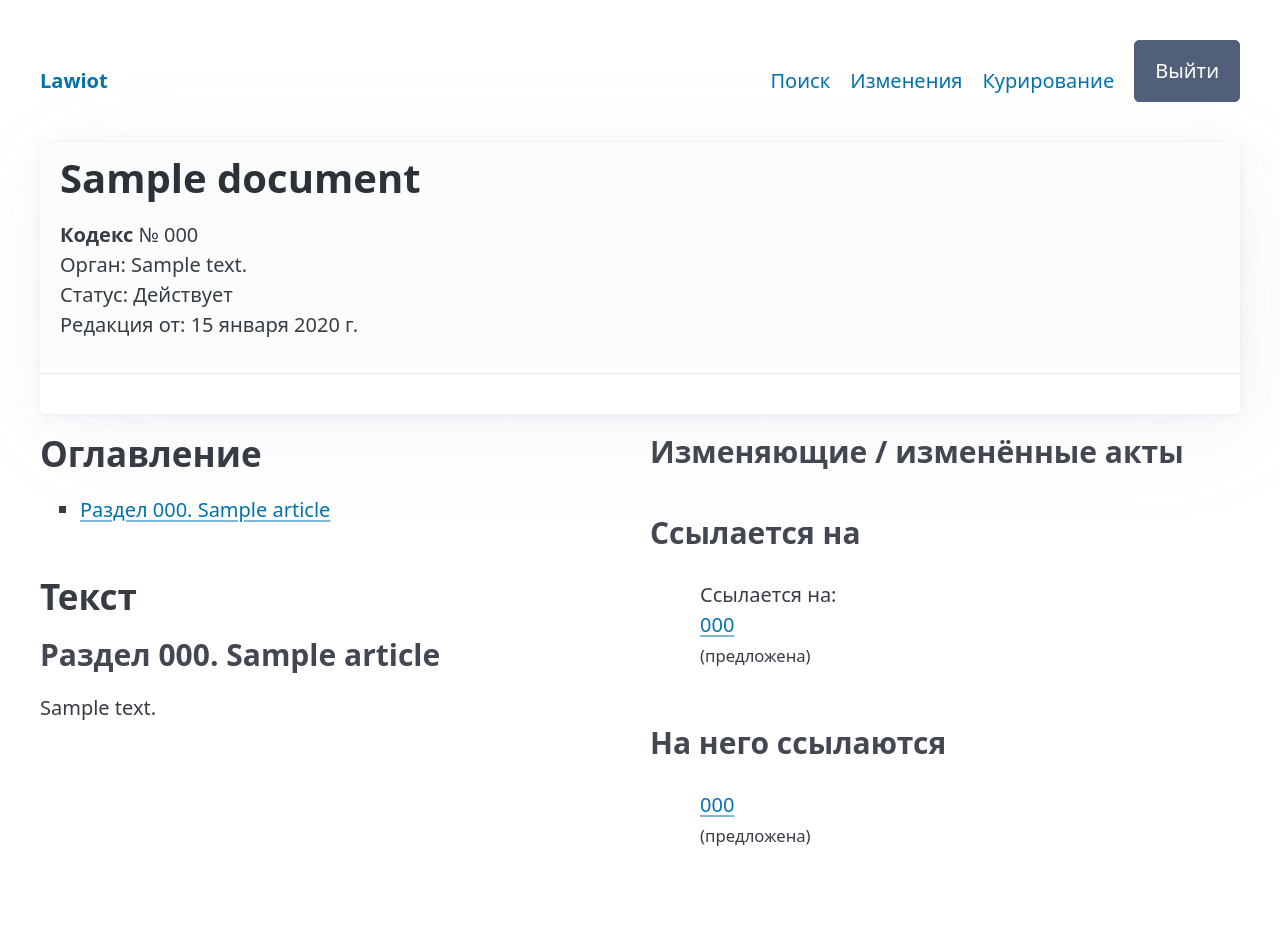
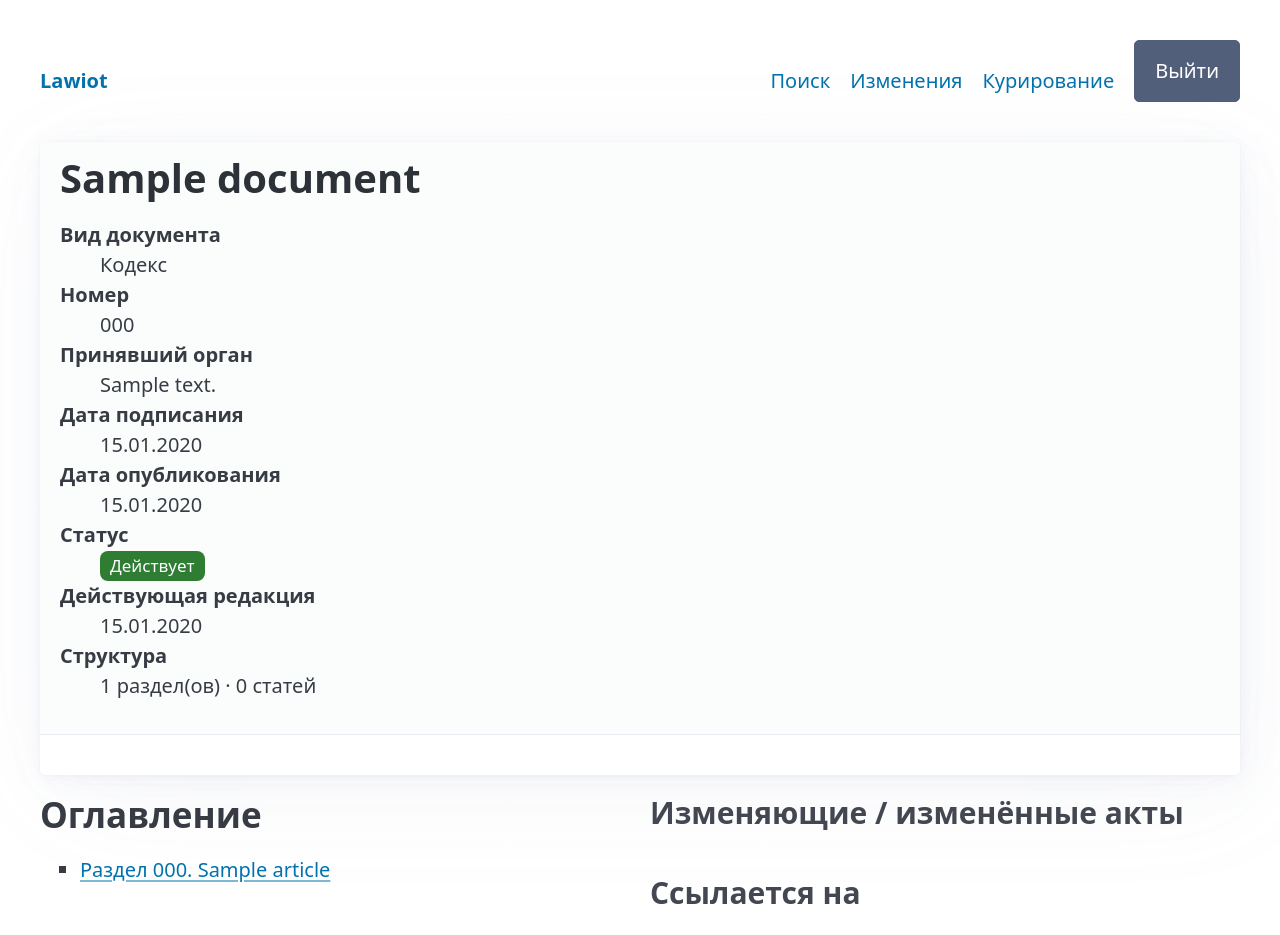
Before and after one commit to aiprocadm/Lawiot, a Django app: page /doc/sample/ in a window 1280 px wide. Shown: the top 935 px of the page. Before the commit the page ends 846 px from the top, so only its background shows below. Run offline with Django 5.2, Linux system fonts and the light colour scheme; a user stored in the database is signed in; tables that the repository leaves empty hold one stand-in row (values such as "Sample post"); some libraries are stand-ins or nearby versions.

Commit message:
feat(documents): паспорт-карточка акта с бейджем статуса и обзором структуры
Co-Authored-By: Claude Opus 4.8 (1M context) <noreply@anthropic.com>

```diff
--- a/templates/base.html
+++ b/templates/base.html
@@ -7,6 +7,19 @@
   <link rel="stylesheet" href="https://cdn.jsdelivr.net/npm/@picocss/pico@2/css/pico.min.css">
   <script src="https://unpkg.com/htmx.org@2.0.2"></script>
   {% block extra_head %}{% endblock %}
+  <style>
+  .status-badge {
+    display: inline-block;
+    padding: 0.1rem 0.5rem;
+    border-radius: 0.4rem;
+    font-size: 0.85em;
+    color: #fff;
+  }
+  .status-in_force { background: #2e7d32; }
+  .status-repealed { background: #c62828; }
+  .status-not_in_force { background: #757575; }
+  .passport dt { font-weight: 600; }
+  </style>
 </head>
 <body>
   <main class="container">
--- a/templates/documents/document_detail.html
+++ b/templates/documents/document_detail.html
@@ -5,12 +5,23 @@
 <article>
   <header>
     <h1>{{ document.title }}</h1>
-    <p>
-      <strong>{{ document.get_doc_type_display }}</strong> № {{ document.official_number }}<br>
-      Орган: {{ document.issuing_body|default:"—" }}<br>
-      Статус: {{ document.get_status_display }}<br>
-      Редакция от: {{ redaction.redaction_date }}
-    </p>
+    <dl class="passport">
+      <dt>Вид документа</dt><dd>{{ document.get_doc_type_display }}</dd>
+      <dt>Номер</dt><dd>{{ document.official_number|default:"—" }}</dd>
+      <dt>Принявший орган</dt><dd>{{ document.issuing_body|default:"—" }}</dd>
+      <dt>Дата подписания</dt><dd>{{ document.sign_date|date:"d.m.Y"|default:"—" }}</dd>
+      <dt>Дата опубликования</dt><dd>{{ document.official_pub_date|date:"d.m.Y"|default:"—" }}</dd>
+      <dt>Статус</dt>
+      <dd><span class="status-badge status-{{ document.status }}">{{ document.get_status_display }}</span></dd>
+      <dt>Действующая редакция</dt><dd>{{ redaction.redaction_date|date:"d.m.Y" }}</dd>
+      <dt>Структура</dt>
+      <dd>
+        {% if section_count %}{{ section_count }} раздел(ов) · {% endif %}
+        {% if chapter_count %}{{ chapter_count }} глав(ы) · {% endif %}
+        {{ article_count }} статей
+      </dd>
+    </dl>
+    {# keep the existing "Другие редакции" details block here unchanged #}
     {% if published_redactions.count > 1 %}
     <details>
       <summary>Другие редакции ({{ published_redactions.count }})</summary>
```
